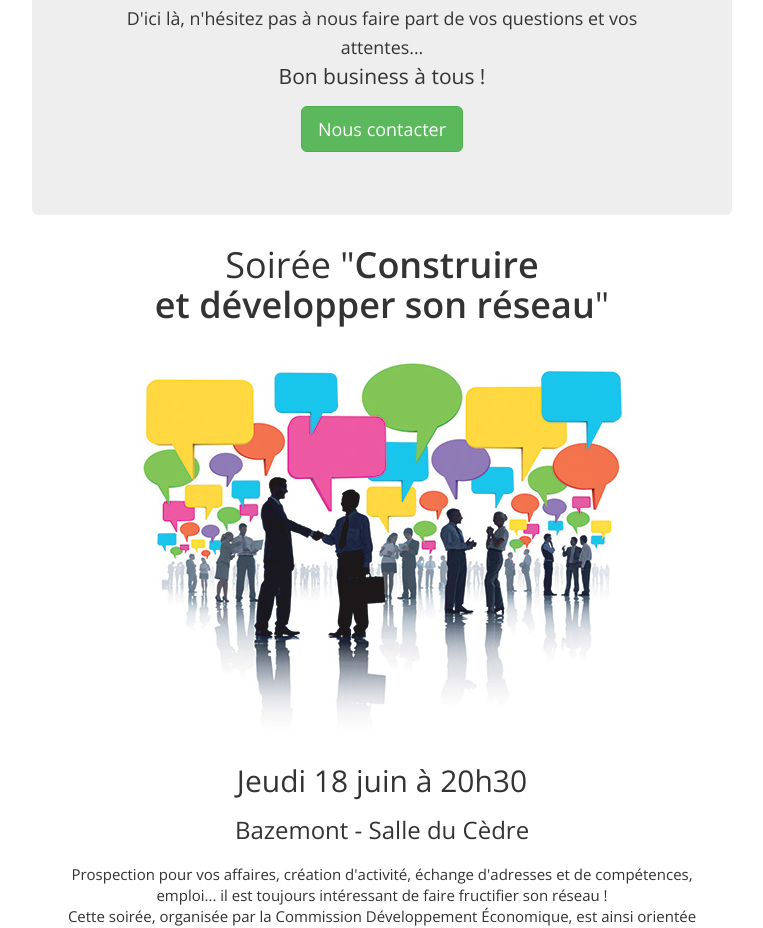
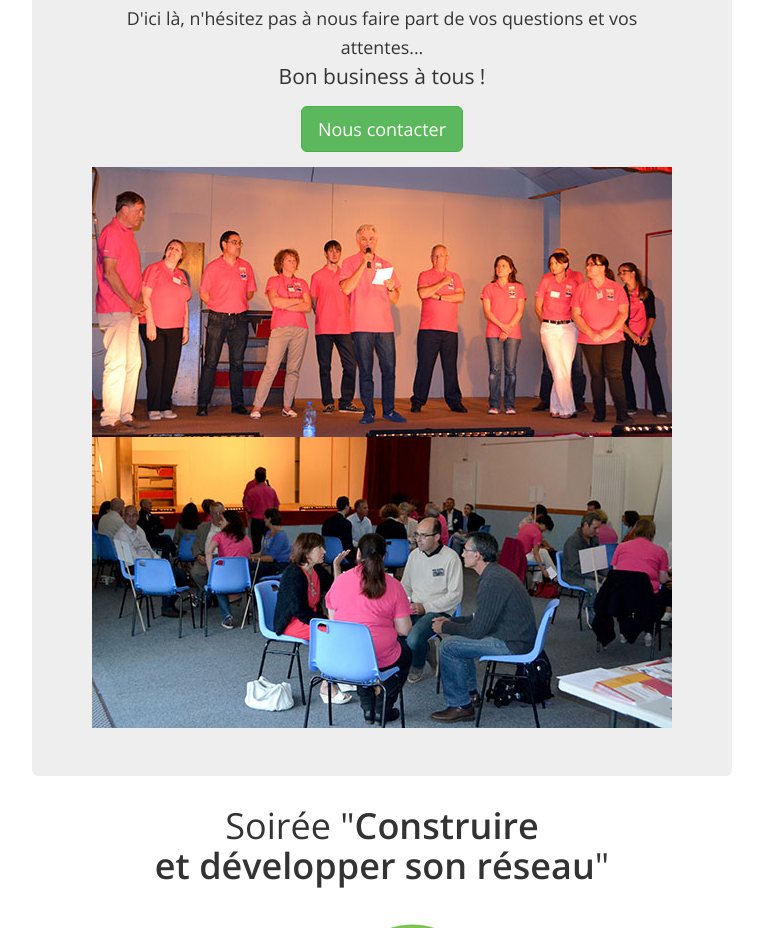
Before and after one commit to thomaslhostis/cde, a plain HTML site: page index.html in a window 1280 px wide. Shown: the part 447-1375 px from the top of the page, without its empty margins (258-1021 px from the left). Drawn offline with nearby package versions, Linux system fonts and the light colour scheme.

Commit message:
Photos soirée.

```diff
--- a/index.html
+++ b/index.html
@@ -43,6 +43,10 @@
 		<h3>Un prochain rendez-vous est déjà proposé :<br><strong>le jeudi 10 septembre à 20h30</strong></h3>
 		<p class="lead smaller"><small>D'ici là, n'hésitez pas à nous faire part de vos questions et vos attentes...</small><br>Bon business à tous !</p>
 		<p><a class="btn btn-lg btn-success" href="mailto:deveco@bazemont.fr" title="Envoyer un courriel à l'adresse : deveco@bazemont.fr" role="button">Nous contacter</a></p>
+		<div class="box">
+			<img src="images/soiree-deveco-2.min.jpg" class="img-responsive" alt="Photo de l'équipe">
+			<img src="images/soiree-deveco-1.min.jpg" class="img-responsive" alt="Photo du work dating">
+		</div>
 	</div>
 
 	<div class="lead">
```
Also changed, not shown: images/soiree-deveco-1.min.jpg (added), images/soiree-deveco-2.min.jpg (added).
